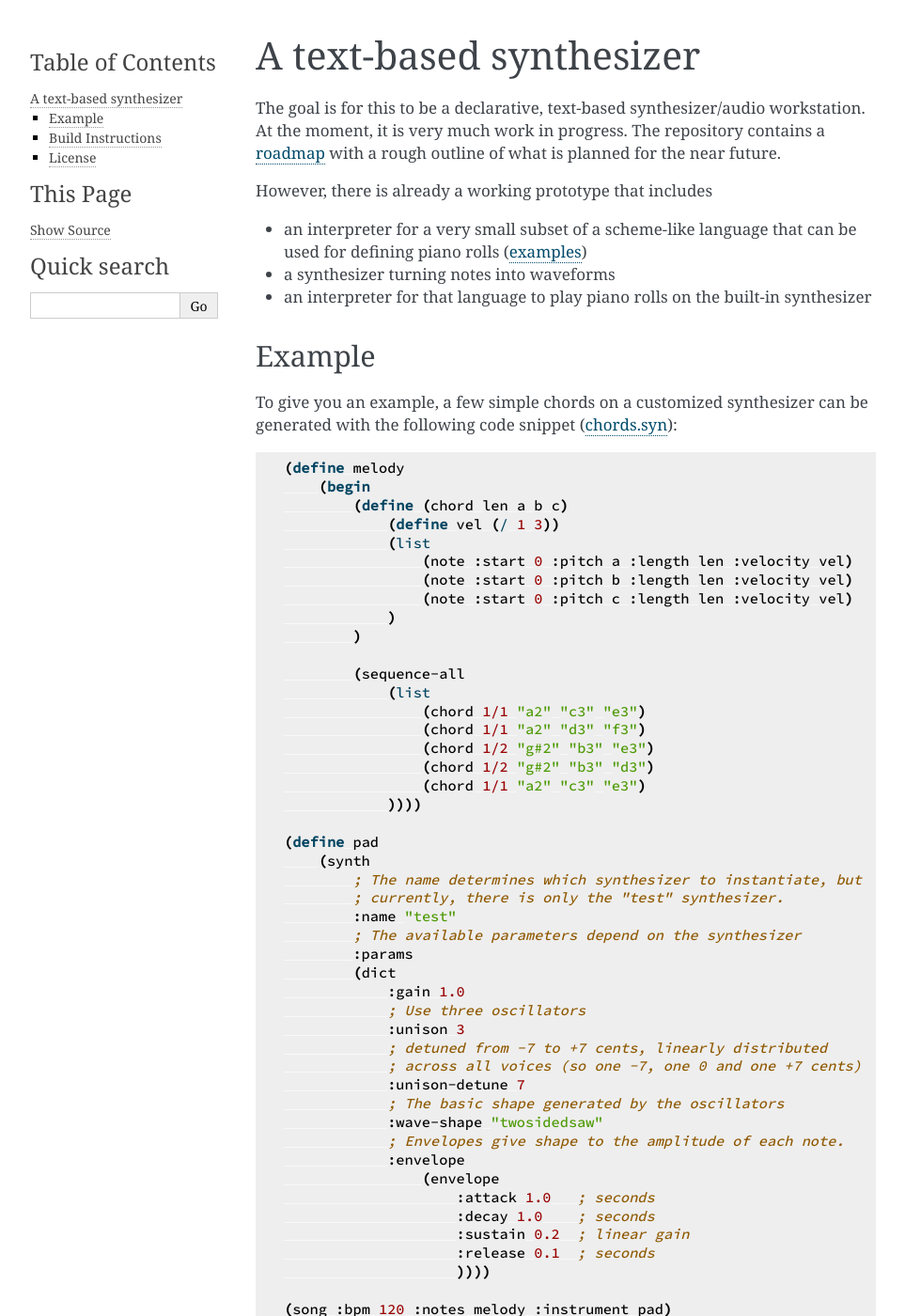
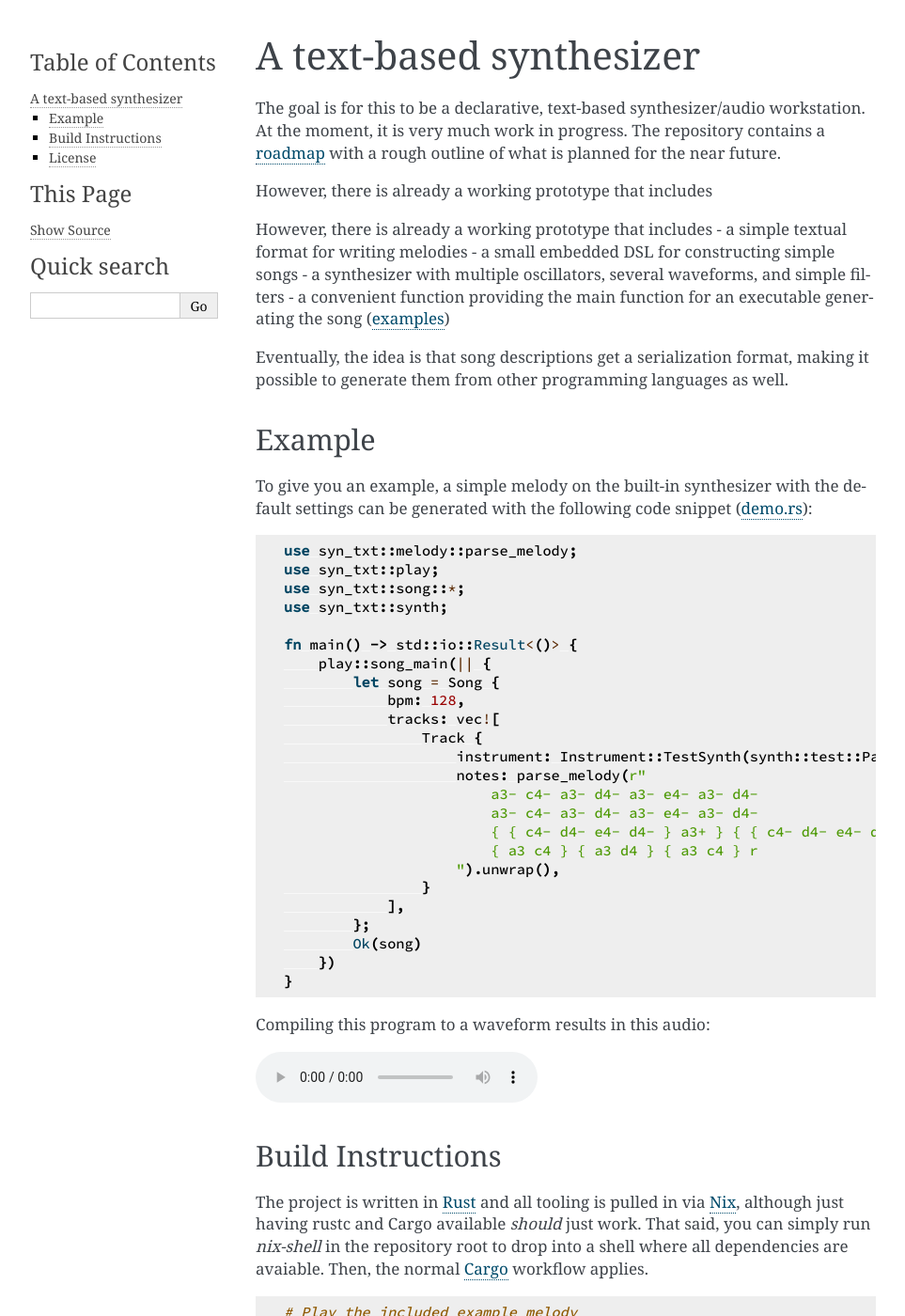
Before and after one commit to fatho/syn-txt, a Sphinx documentation site: the page built from doc/source/index.rst, in a window 1280 px wide and 1400 px high. Shown: the whole window at 94% size, without its empty margins (148-1111 px from the left). Built offline with Sphinx 7.4.7, drawn with Linux system fonts in a browser that asks for light colours; some of the changed text lies outside the part shown.

Commit message:
Update docs

```diff
--- a/doc/source/index.rst
+++ b/doc/source/index.rst
@@ -12,77 +12,57 @@ with a rough outline of what is planned for the near future.
 
 However, there is already a working prototype that includes
 
-- an interpreter for a very small subset of a scheme-like language
-  that can be used for defining piano rolls (examples_)
-- a synthesizer turning notes into waveforms
-- an interpreter for that language to play piano rolls on the built-in synthesizer
+However, there is already a working prototype that includes
+- a simple textual format for writing melodies
+- a small embedded DSL for constructing simple songs
+- a synthesizer with multiple oscillators, several waveforms, and simple filters
+- a convenient function providing the main function for an executable generating the song (examples_)
+
+Eventually, the idea is that song descriptions get a serialization format,
+making it possible to generate them from other programming languages as well.
 
 Example
 -------
 
-To give you an example, a few simple chords on a customized synthesizer
-can be generated with the following code snippet (chords.syn_):
+To give you an example, a simple melody on the built-in synthesizer with the default settings
+can be generated with the following code snippet (demo.rs_):
 
-.. code-block:: scheme
+.. code-block:: rust
 
-  (define melody
-      (begin
-          (define (chord len a b c)
-              (define vel (/ 1 3))
-              (list
-                  (note :start 0 :pitch a :length len :velocity vel)
-                  (note :start 0 :pitch b :length len :velocity vel)
-                  (note :start 0 :pitch c :length len :velocity vel)
-              )
-          )
+    use syn_txt::melody::parse_melody;
+    use syn_txt::play;
+    use syn_txt::song::*;
+    use syn_txt::synth;
 
-          (sequence-all
-              (list
-                  (chord 1/1 "a2" "c3" "e3")
-                  (chord 1/1 "a2" "d3" "f3")
-                  (chord 1/2 "g#2" "b3" "e3")
-                  (chord 1/2 "g#2" "b3" "d3")
-                  (chord 1/1 "a2" "c3" "e3")
-              ))))
+    fn main() -> std::io::Result<()> {
+        play::song_main(|| {
+            let song = Song {
+                bpm: 128,
+                tracks: vec![
+                    Track {
+                        instrument: Instrument::TestSynth(synth::test::Params::default()),
+                        notes: parse_melody(r"
+                            a3- c4- a3- d4- a3- e4- a3- d4-
+                            a3- c4- a3- d4- a3- e4- a3- d4-
+                            { { c4- d4- e4- d4- } a3+ } { { c4- d4- e4- d4- } a3+ }
+                            { a3 c4 } { a3 d4 } { a3 c4 } r
+                        ").unwrap(),
+                    }
+                ],
+            };
+            Ok(song)
+        })
+    }
 
-  (define pad
-      (synth
-          ; The name determines which synthesizer to instantiate, but
-          ; currently, there is only the "test" synthesizer.
-          :name "test"
-          ; The available parameters depend on the synthesizer
-          :params
-          (dict
-              :gain 1.0
-              ; Use three oscillators
-              :unison 3
-              ; detuned from -7 to +7 cents, linearly distributed
-              ; across all voices (so one -7, one 0 and one +7 cents)
-              :unison-detune 7
-              ; The basic shape generated by the oscillators
-              :wave-shape "twosidedsaw"
-              ; Envelopes give shape to the amplitude of each note.
-              :envelope
-                  (envelope
-                      :attack 1.0   ; seconds
-                      :decay 1.0    ; seconds
-                      :sustain 0.2  ; linear gain
-                      :release 0.1  ; seconds
-                      ))))
-
-  (song :bpm 120 :notes melody :instrument pad)
 
 Compiling this program to a waveform results in this audio:
 
 .. raw:: html
 
    <audio controls="controls">
-         <source src="_static/chords.ogg" type="audio/ogg">
+         <source src="_static/demo.ogg" type="audio/ogg">
          Your browser does not support the <code>audio</code> element.
    </audio>
-
-Notes and melodies are first-class entities in syn.txt,
-and can be freely recombined and passed around.
 
 Build Instructions
 ------------------
@@ -96,7 +76,7 @@ Then, the normal Cargo_ workflow applies.
 .. code-block:: bash
 
    # Play the included example melody
-   cargo run --bin musicc test-data/demo.syn
+   cargo run --example demo
 
 At the moment, it depends on spawning a sox_ subprocess and piping the audio data to it
 for actually playing sound.
@@ -109,9 +89,9 @@ If everything worked, it should produce something similar to the following audio
          Your browser does not support the <code>audio</code> element.
    </audio>
 
-.. _chords.syn: https://github.com/fatho/syn-txt/blob/master/test-data/chords.syn
+.. _demo.rs: https://github.com/fatho/syn-txt/blob/master/examples/demo.rs
 .. _roadmap: https://github.com/fatho/syn-txt/blob/master/planning/roadmap.md
-.. _examples: https://github.com/fatho/syn-txt/blob/master/test-data/
+.. _examples: https://github.com/fatho/syn-txt/blob/master/examples/
 .. _Rust: https://www.rust-lang.org/
 .. _Nix: https://nixos.org/nix/
 .. _Cargo: https://doc.rust-lang.org/cargo/
```
Also changed, not shown: README.md (+27 -7 lines), 5 other files.
